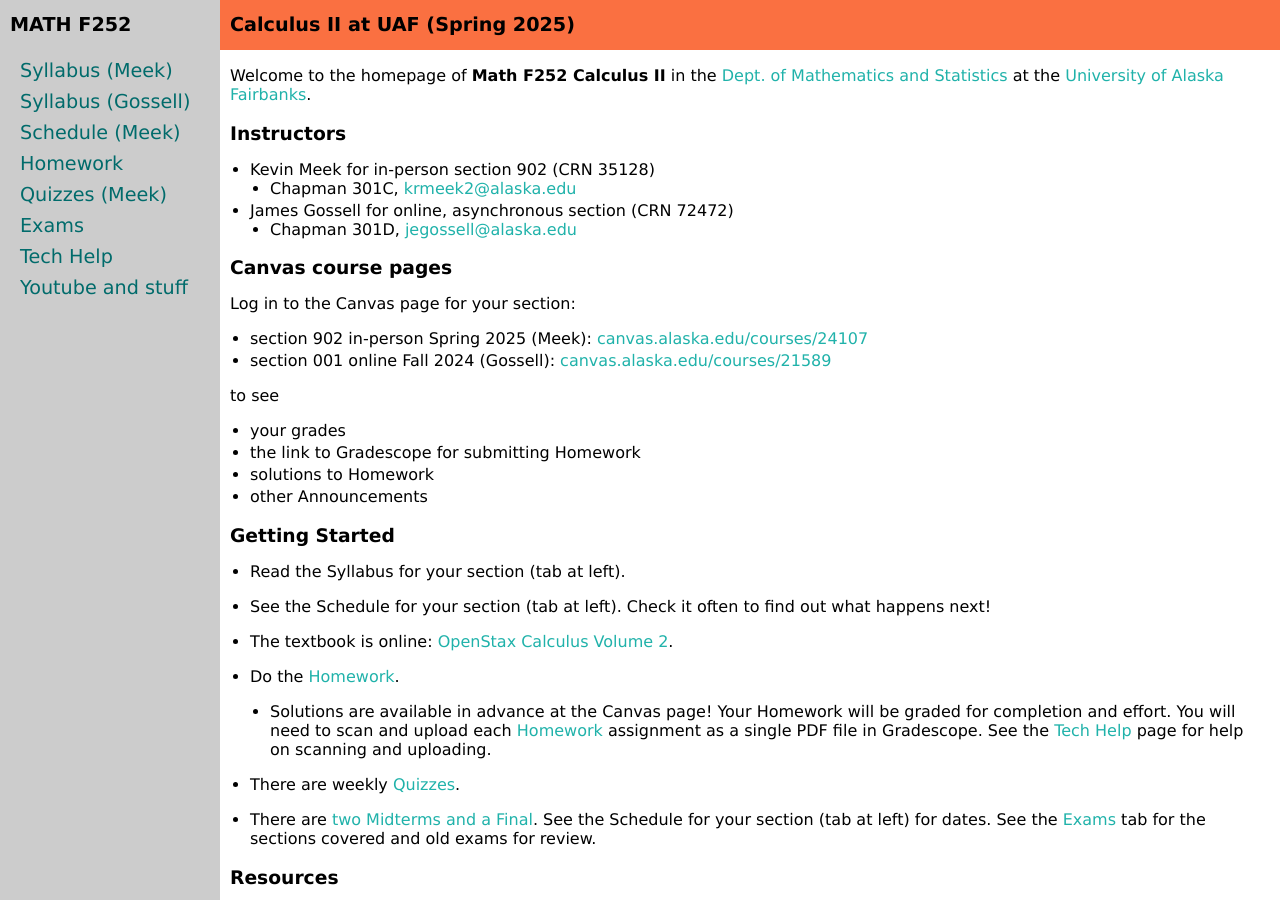
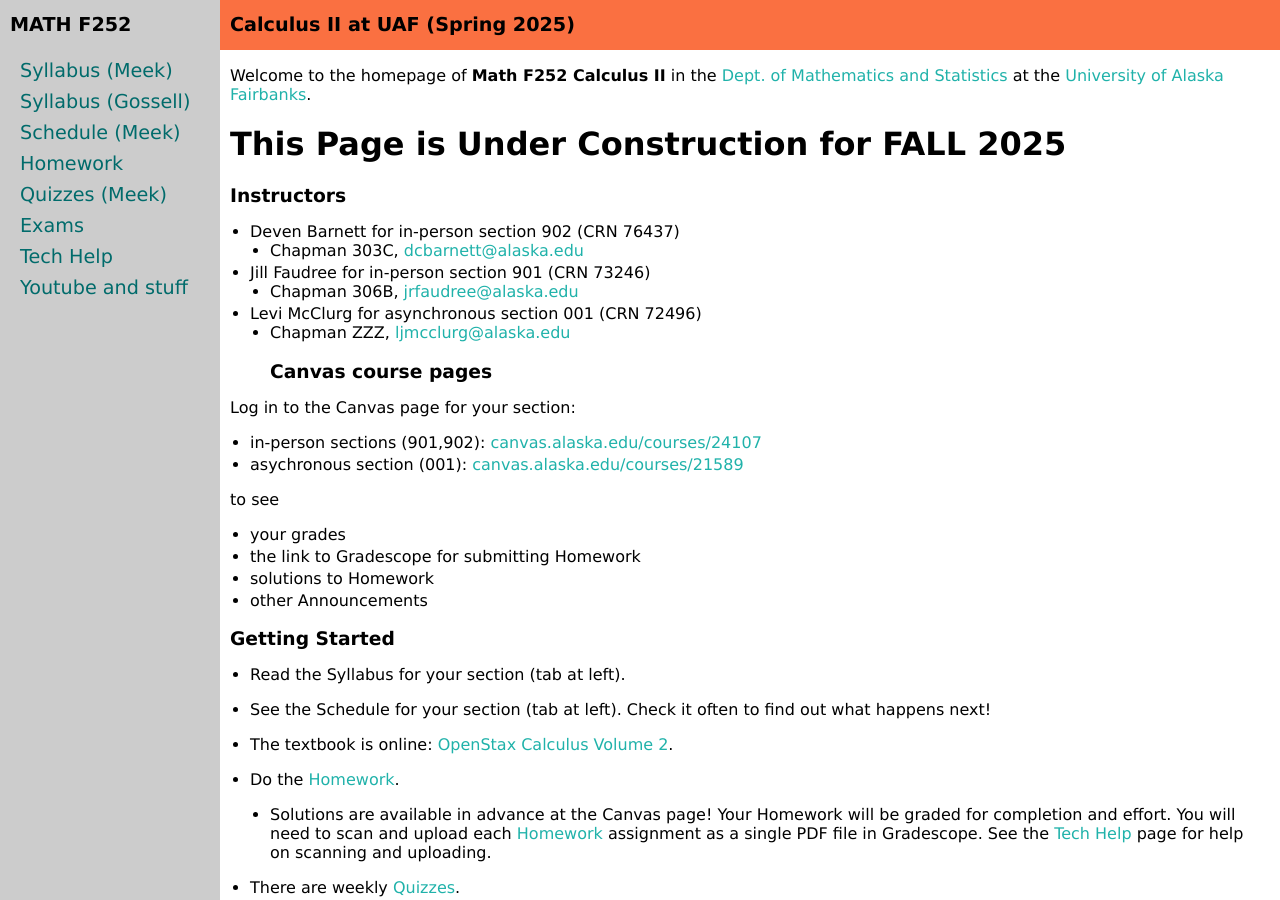
Before and after one commit to uaf-math/calc2, a Jekyll site: the page built from index.md, in a window 1280 px wide and 900 px high. Built offline with Jekyll 4.4.1, drawn with Linux system fonts in a browser that asks for light colours.

Commit message:
Update index.md

```diff
--- a/index.md
+++ b/index.md
@@ -5,19 +5,22 @@ title: Math F252 Calculus II at UAF
 
 Welcome to the homepage of **Math F252 Calculus II** in the [Dept. of Mathematics and Statistics](http://www.uaf.edu/dms/) at the [University of Alaska Fairbanks](http://www.uaf.edu/).
 
+# **This Page is Under Construction for FALL 2025**
+
 ### Instructors
 
-  * Kevin Meek for in-person section 902 (CRN 35128)
-    * Chapman 301C, [krmeek2@alaska.edu](mailto:krmeek2@alaska.edu)
-  * James Gossell for online, asynchronous section (CRN 72472)
-    * Chapman 301D, [jegossell@alaska.edu](mailto:jegossell@alaska.edu)
-
+  * Deven Barnett for in-person section 902 (CRN 76437)
+    * Chapman 303C, [dcbarnett@alaska.edu](mailto:dcbarnett@alaska.edu)
+  * Jill Faudree for in-person section 901 (CRN 73246)
+    * Chapman 306B, [jrfaudree@alaska.edu](mailto:jrfaudree@alaska.edu)
+  * Levi McClurg for asynchronous section 001 (CRN 72496)
+    * Chapman ZZZ, [ljmcclurg@alaska.edu](mailto:ljmcclurg@alaska.edu)
 ### Canvas course pages
 
 Log in to the Canvas page for your section:
 
-  * section 902 in-person Spring 2025 (Meek): [canvas.alaska.edu/courses/24107](https://canvas.alaska.edu/courses/24107)
-  * section 001 online Fall 2024 (Gossell): [canvas.alaska.edu/courses/21589](https://canvas.alaska.edu/courses/21589)
+  * in-person sections (901,902): [canvas.alaska.edu/courses/24107](https://canvas.alaska.edu/courses/27071)
+  * asychronous section (001): [canvas.alaska.edu/courses/21589](https://canvas.alaska.edu/courses/27067)
 
 to see
 
```
